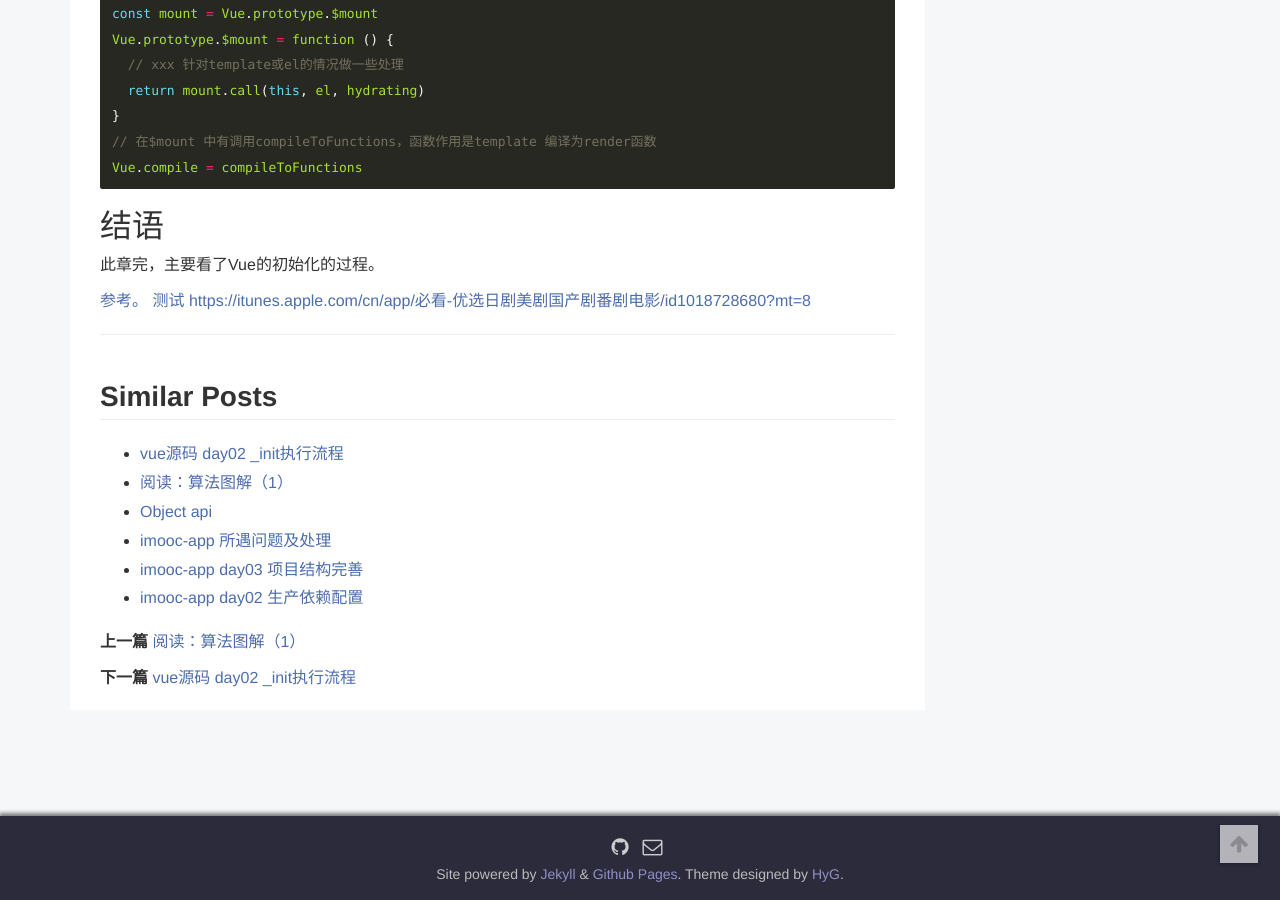
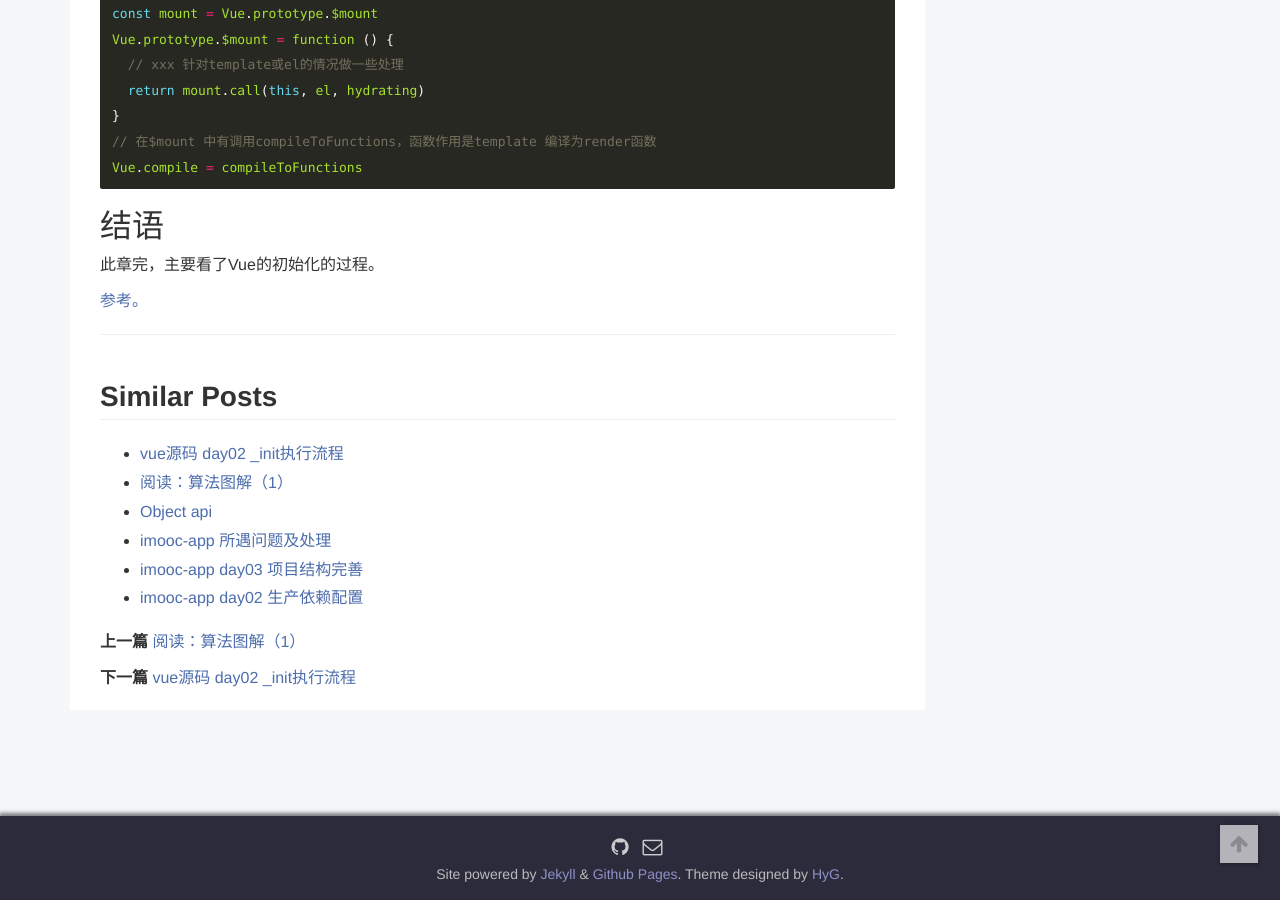
Before and after one commit to toBeTheLight/toBeTheLight.github.io, a Jekyll site: the page built from _posts/2017-12-14-vue源码阅读 day01 由入口来看.md, in a window 1280 px wide and 900 px high, scrolled down 6577 px. Built offline with Jekyll 4.4.1, drawn with Linux system fonts in a browser that asks for light colours; a style sheet for code colours, icons or effects is not loaded.

Commit message:
test:复原

```diff
--- a/_posts/2017-12-14-vue源码阅读 day01 由入口来看.md
+++ b/_posts/2017-12-14-vue源码阅读 day01 由入口来看.md
@@ -261,5 +261,3 @@ Vue.compile = compileToFunctions
 此章完，主要看了Vue的初始化的过程。
 
 [参考。](http://hcysun.me/2017/03/03/Vue%E6%BA%90%E7%A0%81%E5%AD%A6%E4%B9%A0/)
-[测试](https://itunes.apple.com/cn/app/必看-优选日剧美剧国产剧番剧电影/id1018728680?mt=8)
-<https://itunes.apple.com/cn/app/必看-优选日剧美剧国产剧番剧电影/id1018728680?mt=8>
```
